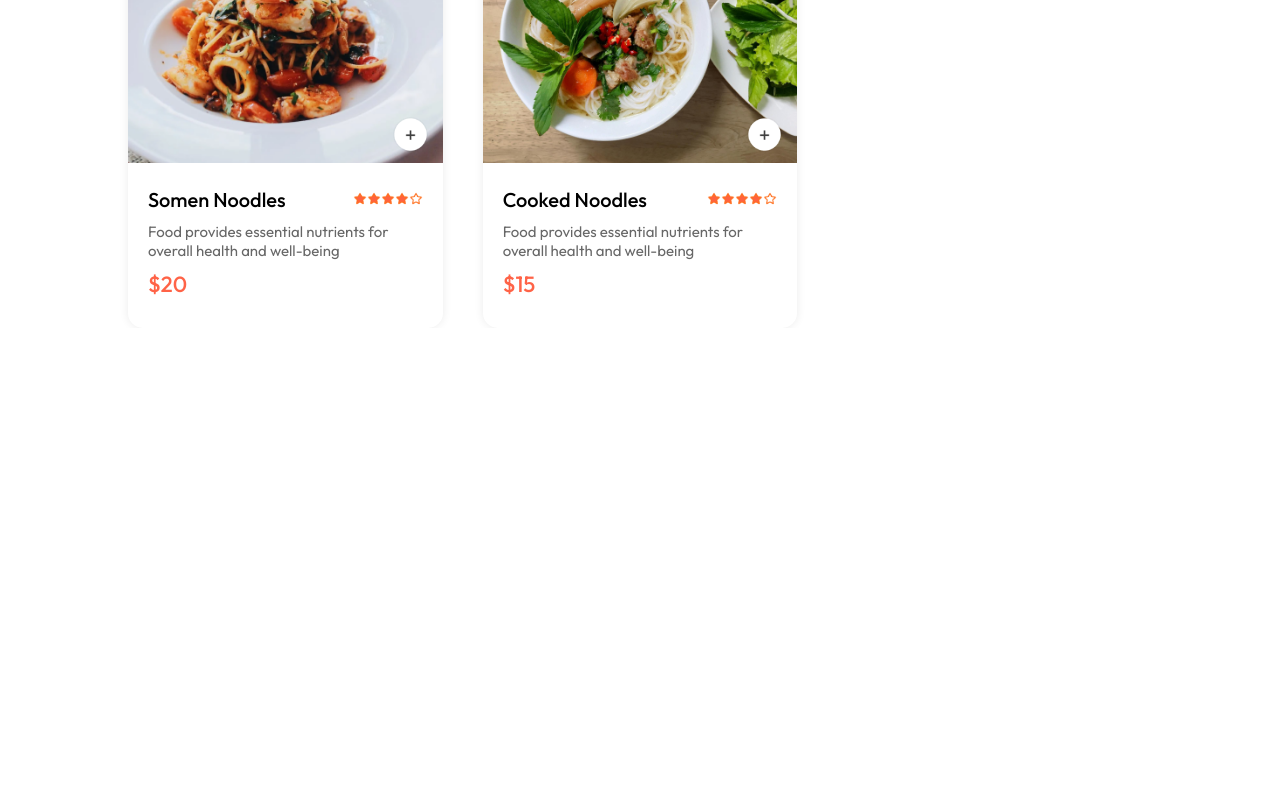
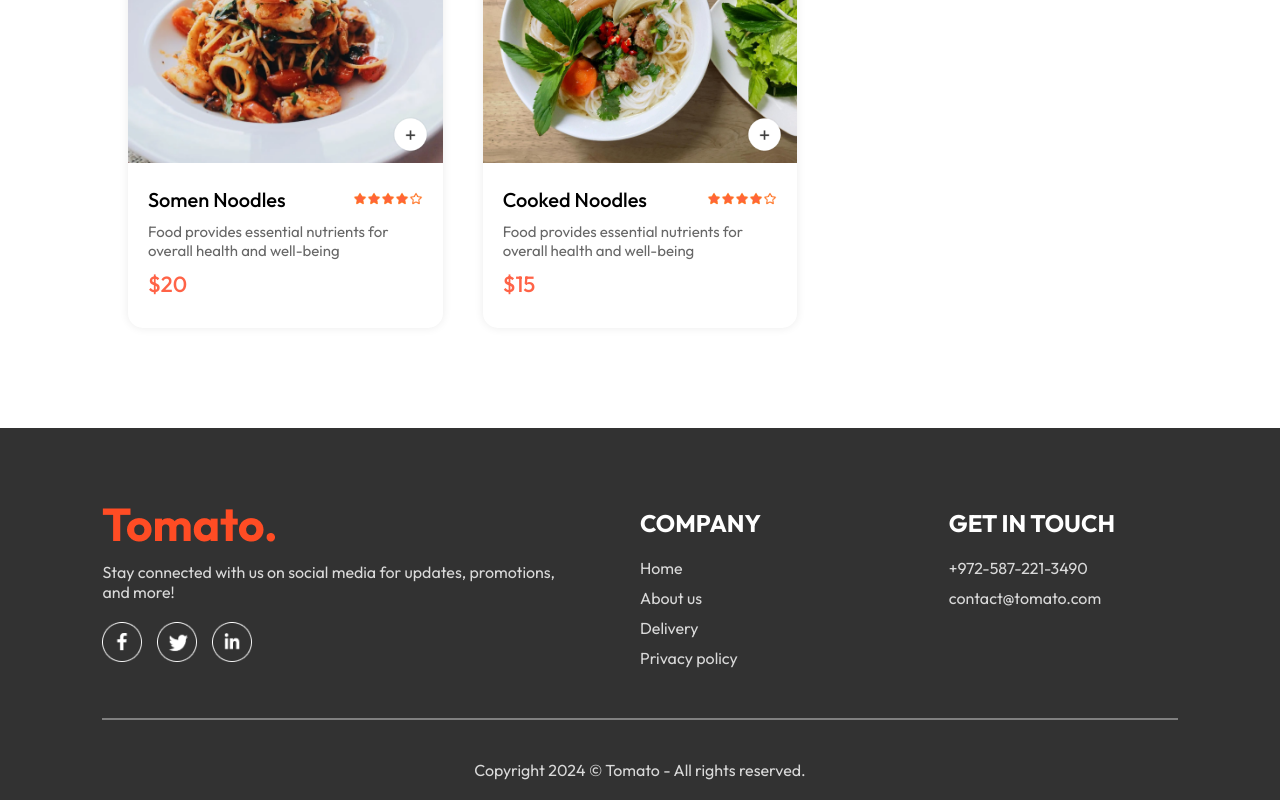
Before and after one commit to AnthonyAssayah/food-delivery, a React (Vite) app in the folder frontend/: page / in a window 1280 px wide. Shown: the part 5686-6486 px from the top of the page. Before the commit the page ends 6014 px from the top, so only its background shows below. Built offline with nearby package versions, Linux system fonts and the light colour scheme.

Commit message:
add footer bottom app

```diff
--- a/frontend/src/App.jsx
+++ b/frontend/src/App.jsx
@@ -4,9 +4,11 @@ import { Route, Routes } from "react-router-dom";
 import Home from "./pages/Home/Home";
 import Cart from "./pages/Cart/Cart";
 import PlaceOrder from "./pages/PlaceOrder/PlaceOrder";
+import Footer from "./components/Footer/Footer";
 
 const App = () => {
   return (
+    <>
     <div className="app">
       <Navbar />
       <Routes>
@@ -15,6 +17,8 @@ const App = () => {
         <Route path="/order" element={<PlaceOrder />} />
       </Routes>
     </div>
+    <Footer />
+    </>
   );
 };
 
--- a/frontend/src/components/FoodDisplay/FoodDisplay.jsx
+++ b/frontend/src/components/FoodDisplay/FoodDisplay.jsx
@@ -12,6 +12,7 @@ const FoodDisplay = ({ category }) => {
       <h2>Top dishes near you</h2>
       <div className="food-display-list">
         {food_list.map((item, index) => {
+        if (category==="All" || item.category===category){
           return (
             <FoodItem
               key={index}
@@ -21,7 +22,7 @@ const FoodDisplay = ({ category }) => {
               description={item.description}
               image={item.image}
             />
-          );
+          );}
         })}
       </div>
     </div>
--- /dev/null
+++ b/frontend/src/components/Footer/Footer.css
@@ -0,0 +1,51 @@
+.footer {
+    color: #d9d9d9;
+    background-color: #323232;
+    display: flex;
+    flex-direction: column;
+    align-items: center;
+    gap: 20px;
+    padding: 20px 8vw;
+    padding-top: 80px;
+    margin-top: 100px;
+
+}
+
+.footer-content{
+    width: 100%;
+    display: grid;
+    grid-template-columns: 2fr 1fr 1fr;
+    gap: 80px;
+}
+
+.footer-content-left, .footer-content-right, .footer-content-center{
+    display: flex;
+    flex-direction: column;
+    align-items: start;
+    gap: 20px;
+}
+
+.footer-content-left li, .footer-content-right li, .footer-content-center li{
+ list-style: none;
+ margin-bottom: 10px;
+ cursor: pointer;
+}
+
+
+ .footer-content-right h2, .footer-content-center h2{
+    color: white;
+   }
+
+.footer-social-icons img {
+    width: 40px;
+    margin-right: 15px;
+}
+
+.footer hr{
+    width: 100%;
+    border: 1px solid #d9d9d9;
+    margin: 20px 0;
+    height: 2px;
+    background-color: grey;
+    border: none;
+}
--- /dev/null
+++ b/frontend/src/components/Footer/Footer.jsx
@@ -0,0 +1,41 @@
+import React from "react";
+import "./Footer.css";
+import { assets } from "../../assets/assets";
+
+const Footer = () => {
+  return (
+    <div className="footer" id="id">
+      <div className="footer-content">
+        <div className="footer-content-left">
+          <img src={assets.logo} alt="" />
+          <p>Stay connected with us on social media for updates, promotions, and more!</p>
+          <div className="footer-social-icons">
+            <img src={assets.facebook_icon} alt="" />
+            <img src={assets.twitter_icon} alt="" />
+            <img src={assets.linkedin_icon} alt="" />
+          </div>
+        </div>
+        <div className="footer-content-center">
+          <h2>COMPANY</h2>
+          <ul>
+            <li>Home</li>
+            <li>About us</li>
+            <li>Delivery</li>
+            <li>Privacy policy</li>
+          </ul>
+        </div>
+        <div className="footer-content-right">
+        <h2>GET IN TOUCH</h2>
+        <ul>
+        <li>+972-587-221-3490</li>
+        <li>contact@tomato.com</li>
+        </ul>
+        </div>
+      </div>
+      <hr />
+      <p className="footer-copyright">Copyright 2024 © Tomato - All rights reserved.</p>
+    </div>
+  );
+};
+
+export default Footer;
```
